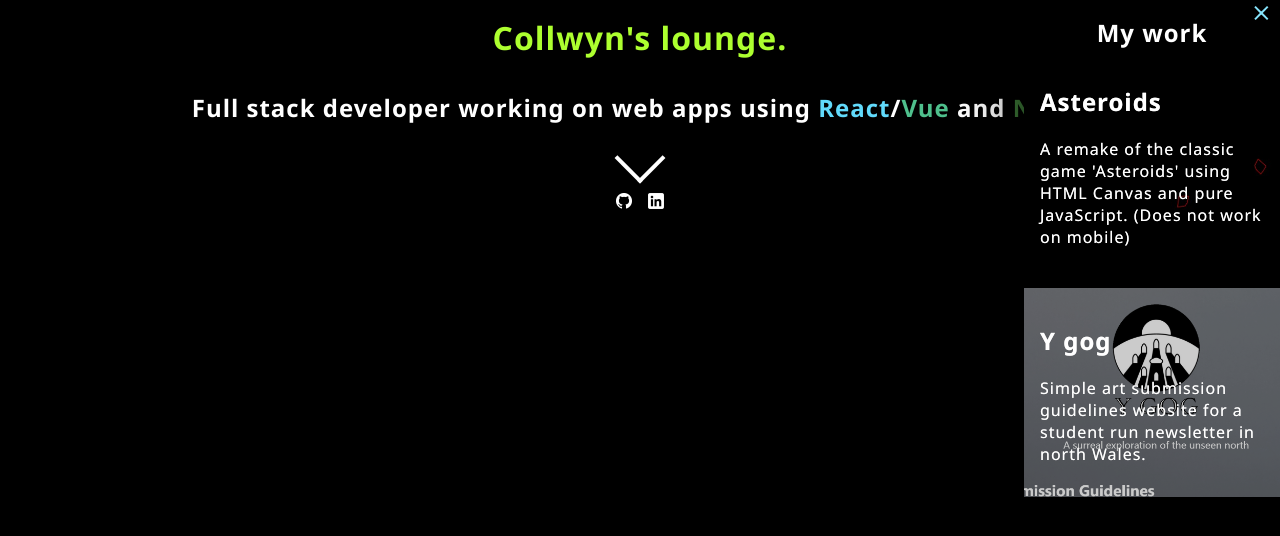
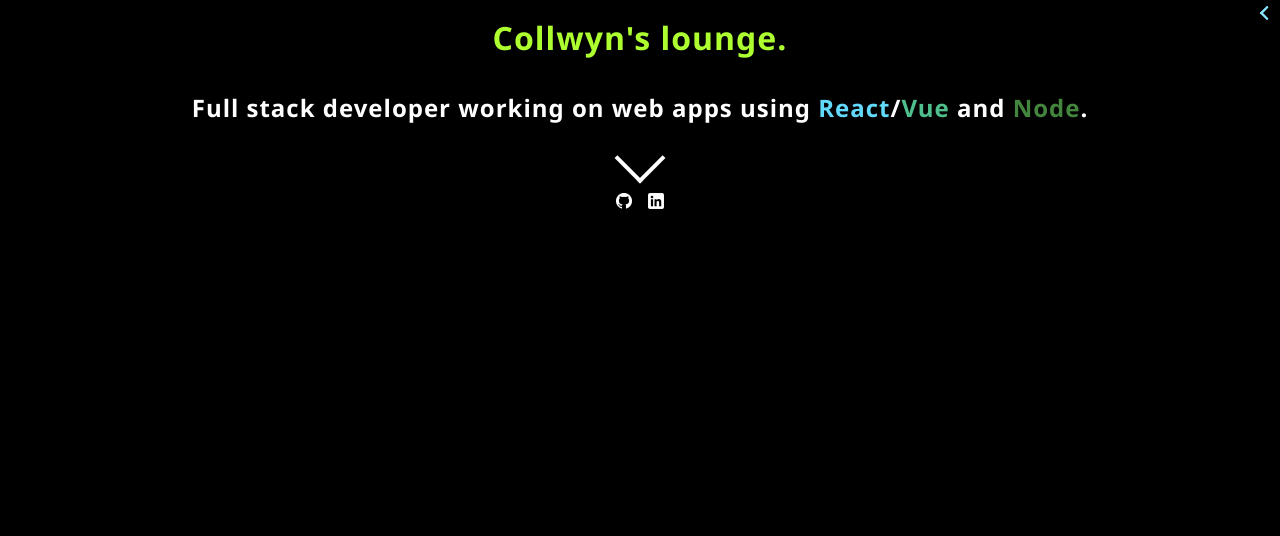
Before and after one commit to CollwynB/collwynuk, a React (Create React App) app: page / in a window 1280 px wide. Shown: the top 536 px of the page. Built offline with nearby package versions, Linux system fonts and the light colour scheme.

Commit message:
cname + default closed

```diff
--- a/src/components/home/Home.jsx
+++ b/src/components/home/Home.jsx
@@ -4,7 +4,7 @@
 import Showcase from '../showcase/Showcase'
 import "./Home.css"
 function Home() {
-    const [menuClosed, setMenuClosed] = useState(0)
+    const [menuClosed, setMenuClosed] = useState(1)
     const highlight = { "color": "#0f62fe" }
     return (
         <>
```
Also changed, not shown: 1 other file (tests, documents, lock files or other folders).
